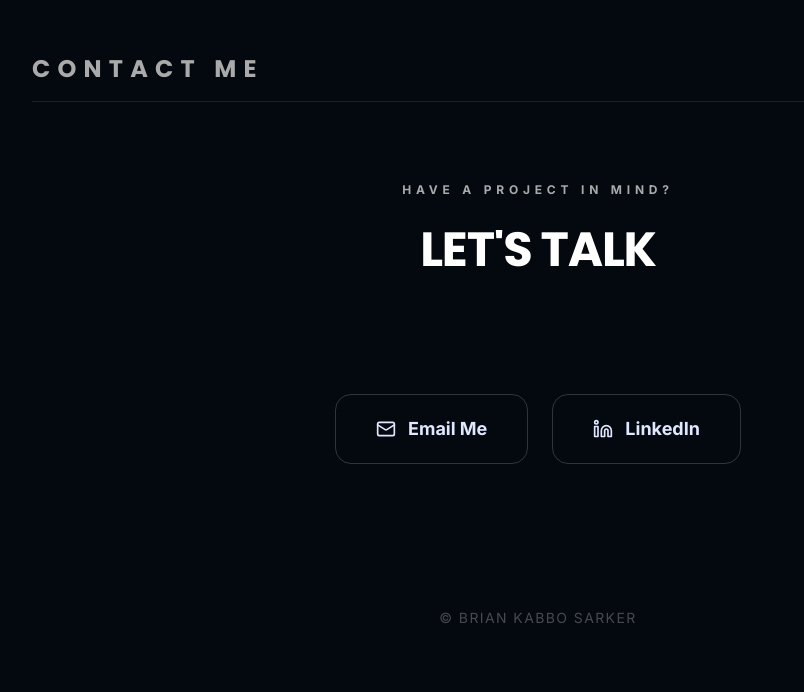
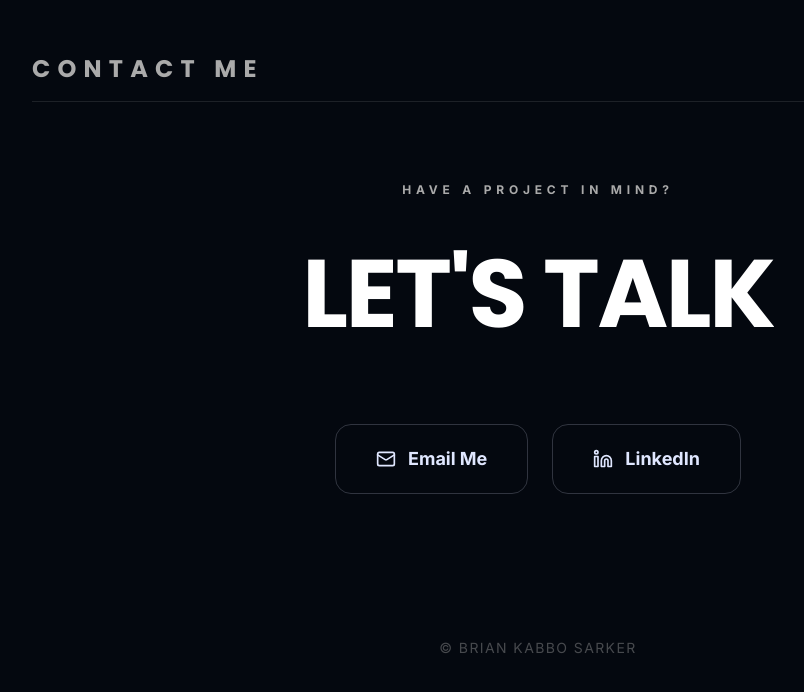
Before and after one commit to Charan951/protfilo, a React (Vite) app in the folder Brian Kabbo Sarker/: page / in a window 1280 px wide. Shown: the part 3530-4222 px from the top of the page, without its empty margins (132-936 px from the left). Built offline with nearby package versions, Linux system fonts and the light colour scheme.

Commit message:
feat: add Contact section with animated typography and social links

```diff
--- a/Brian Kabbo Sarker/src/sections/Contact.tsx
+++ b/Brian Kabbo Sarker/src/sections/Contact.tsx
@@ -29,31 +29,32 @@ const Contact: React.FC = () => {
 
         <a
           href="mailto:braiankabbo@gmail.com"
-          className="group inline-block"
+          className="group inline-block relative"
         >
-          <div className="overflow-hidden">
-            <h2 className="text-3xl md:text-5xl font-bold text-white leading-[0.85] transition-transform duration-700 group-hover:scale-[1.02]">
+          <div className="overflow-hidden py-4">
+            <h2 className="text-5xl md:text-8xl font-black text-white leading-none transition-all duration-700 group-hover:text-moonstone select-none">
               {"LET'S TALK".split('').map((char, i) => (
                 <motion.span
                   key={i}
-                  initial={{ y: "100%" }}
-                  whileInView={{ y: 0 }}
+                  initial={{ y: "100%", opacity: 0 }}
+                  whileInView={{ y: 0, opacity: 1 }}
+                  viewport={{ once: true }}
                   transition={{
-                    duration: 0.8,
-                    delay: i * 0.05,
-                    ease: [0.16, 1, 0.3, 1]
+                    duration: 1.2,
+                    delay: i * 0.04,
+                    ease: [0.22, 1, 0.36, 1]
                   }}
-                  className="inline-block"
+                  className="inline-block group-hover:-translate-y-2 transition-transform duration-500 ease-out"
                 >
                   {char === ' ' ? '\u00A0' : char}
                 </motion.span>
               ))}
             </h2>
           </div>
-          <div className="h-1 w-0 group-hover:w-full bg-moonstone transition-all duration-700 mx-auto mt-6" />
+          <div className="h-[2px] w-0 group-hover:w-full bg-gradient-to-r from-transparent via-moonstone to-transparent transition-all duration-1000 mx-auto mt-4 opacity-50 group-hover:opacity-100 shadow-[0_0_20px_rgba(100,182,172,0.5)]" />
         </a>
 
-        <div className="flex flex-col sm:flex-row justify-center items-center gap-6 mt-24">
+        <div className="flex flex-col sm:flex-row justify-center items-center gap-6 mt-12">
           <a
             href="mailto:braiankabbo@gmail.com"
             className="w-full sm:w-auto btn-shine flex items-center justify-center gap-3 px-10 py-5 rounded-2xl border border-moonstone-border bg-transparent hover:bg-white transition-all duration-300 text-moonstone font-bold text-lg"
```
